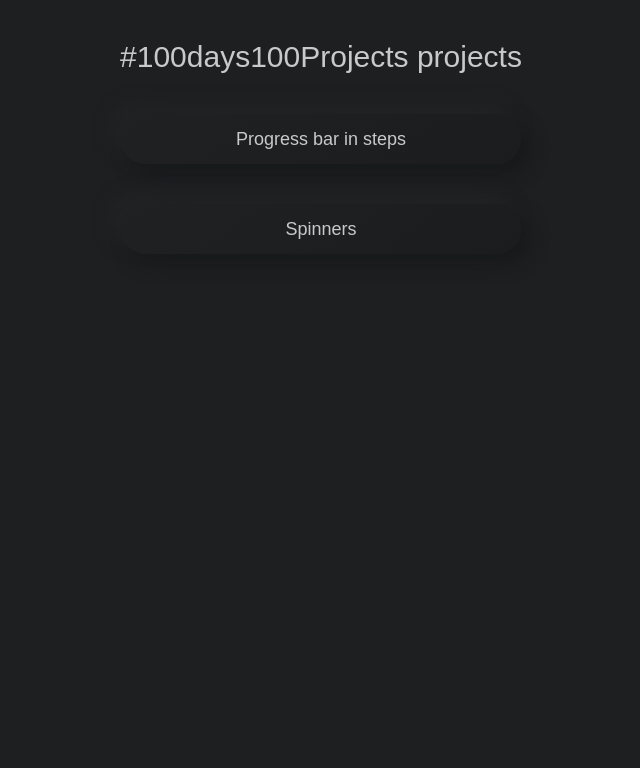
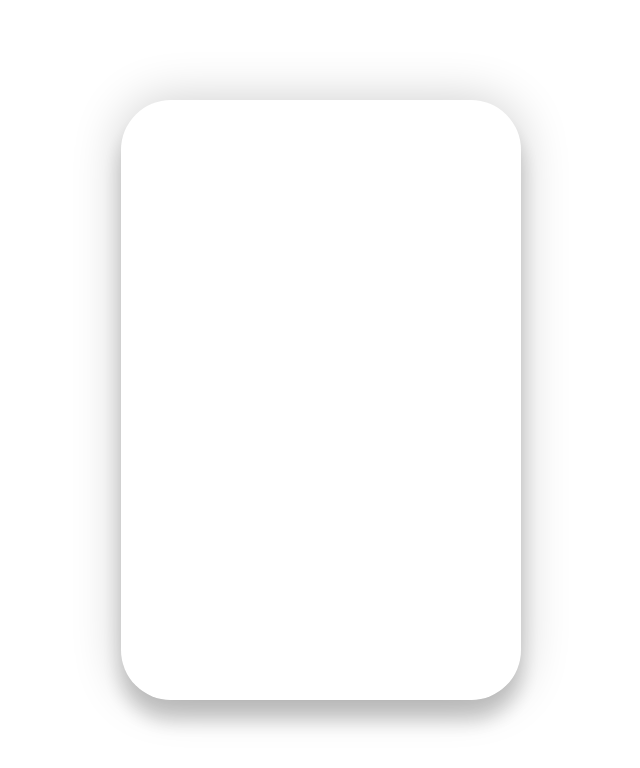
Before and after one commit to happy-unicorn/100days100projects, a React (Create React App) app: page /3d-watching-card in a window 1280 px wide. Before the commit this address led to /. Shown: the top 768 px of the page, without its empty margins (319-959 px from the left). Built offline with nearby package versions, Linux system fonts and the light colour scheme.

Commit message:
Added 3d-watching-card

```diff
--- /dev/null
+++ b/src/3d-watching-card/components/Card.js
@@ -0,0 +1,51 @@
+import React, { useCallback, useEffect, useState } from 'react';
+import styled from 'styled-components';
+import useEventListener from '../hooks/useEventListener';
+
+const Component = styled.div`
+  transform-style: preserve-3d;
+`;
+const Wrapper = styled.div`
+  width: 400px;
+  height: 600px;
+  border-radius: 50px;
+  box-shadow: 0 20px 20px rgba(0, 0, 0, 0.2), 0 0 50px rgba(0, 0, 0, 0.2);
+  transform-style: preserve-3d;
+`;
+
+const Card = () => {
+    const [{ xAxis, yAxis }, setAxises] = useState({
+        xAxis: 0,
+        yAxis: 0
+    });
+    const [component, setComponent] = useState(null);
+
+    const mouseMoveHandler = useCallback(({ target, clientX: xAxis, clientY: yAxis }) => {
+        const { top: topIndent, left: leftIndent, width, height } = target.getBoundingClientRect();
+        setAxises({
+            xAxis: ((xAxis - leftIndent) - width / 2) / 10,
+            yAxis: -((yAxis - topIndent) - height / 2) / 10
+        });
+    }, [setAxises]);
+    const mouseEnterHandler = (() => {
+
+    });
+    const mouseLeaveHandler = (() => {
+        setAxises({
+            xAxis: 0,
+            yAxis: 0
+        });
+    });
+
+    useEventListener('mousemove', mouseMoveHandler, component);
+    useEventListener('mouseleave', mouseLeaveHandler, component);
+
+    return (
+        <Component ref={element => setComponent(element)}>
+            <Wrapper style={{transform: `rotateY(${xAxis}deg) rotateX(${yAxis}deg)`}}>
+            </Wrapper>
+        </Component>
+    );
+};
+
+export default Card;
--- /dev/null
+++ b/src/3d-watching-card/hooks/useEventListener.js
@@ -0,0 +1,24 @@
+import React, { useEffect, useRef } from 'react';
+
+export default function useEventListener(eventName, handler, element = window){
+  const savedHandler = useRef();
+
+  useEffect(() => {
+    savedHandler.current = handler;
+  }, [handler]);
+
+  useEffect(() => {
+      const isSupported = element && element.addEventListener;
+      if (!isSupported) return;
+
+      const eventListener = event => savedHandler.current(event);
+
+      element.addEventListener(eventName, eventListener);
+
+      return () => {
+        element.removeEventListener(eventName, eventListener);
+      };
+    },
+    [eventName, element]
+  );
+}
--- /dev/null
+++ b/src/3d-watching-card/index.js
@@ -0,0 +1,22 @@
+import React from 'react';
+import styled from 'styled-components';
+import Card from './components/Card';
+
+const Page = styled.div`
+  display: flex;
+  align-items: center;
+  justify-content: center;
+  height: 100%;
+  background-color: white;
+  perspective: 1000px;
+`;
+
+const WatchingCardPage = () => {
+    return (
+        <Page>
+            <Card/>
+        </Page>
+    );
+};
+
+export default WatchingCardPage;
--- a/src/App.js
+++ b/src/App.js
@@ -3,7 +3,7 @@ import { Switch, Route, Redirect } from 'react-router-dom';
 import RootPage from './RootPage';
 import StepsProgressBarPage from './steps-progress-bar';
 import SpinnersPage from './spinners';
-
+import WatchingCardPage from './3d-watching-card';
 
 const App = () => {
   return (
@@ -11,6 +11,7 @@ const App = () => {
           <Route component={RootPage} path="/" exact/>
           <Route component={StepsProgressBarPage} path="/steps-progress-bar" exact/>
           <Route component={SpinnersPage} path="/spinners" exact/>
+          <Route component={WatchingCardPage} path="/3d-watching-card" exact/>
           <Redirect to="/"/>
       </Switch>
   );
--- a/src/GlobalStyles.js
+++ b/src/GlobalStyles.js
@@ -9,6 +9,10 @@ const GlobalStyle = createGlobalStyle`
       background-color: #1d1f21;
       font-family: Arial, Geneva, Helvetica, sans-serif;
     }
+    #root {
+      height: 100%;
+      width: 100%;
+    }
 `;
 
 export default GlobalStyle;
--- a/src/pages.js
+++ b/src/pages.js
@@ -8,5 +8,10 @@ export default [
       slug: '/spinners',
       description: 'Spinners',
       date: '27-10-2020'
+  },
+  {
+      slug: '/3d-watching-card',
+      description: 'Awesome 3D animated card',
+      date: '28-10-2020'
   }
 ]
```
Also changed, not shown: src/3d-watching-card/components/Button.js (added, +11 -0 lines), src/3d-watching-card/components/Selector.js (added, +11 -0 lines), src/3d-watching-card/README.md (added), 1 other file (tests, documents, lock files or other folders).
